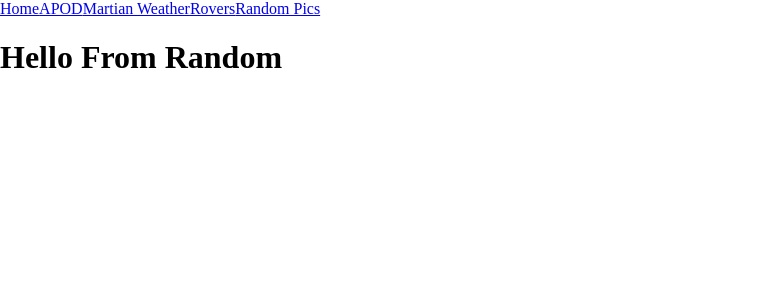
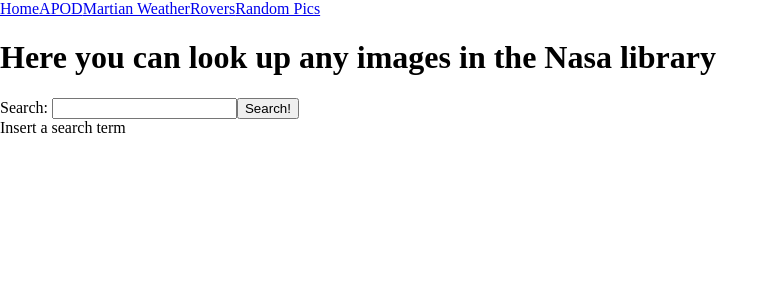
Before and after one commit to YouFaraj/SpaceExploration, a React app: page /random in a window 1280 px wide. Shown: the top 300 px of the page, without its empty margins (0-779 px from the left). Built offline with nearby package versions, Linux system fonts and the light colour scheme; the HTML template or start-up script is replaced by a standard one.

Commit message:
random functionality working

```diff
--- a/src/Components/Navbar/Navbar.jsx
+++ b/src/Components/Navbar/Navbar.jsx
@@ -3,7 +3,7 @@
 import {Link} from 'react-router-dom';
 
 const Navbar = () => {
-  // [route, word] creates links, can add more if needed place in order needed
+  // [route, word] creates links. Can add more if needed. Place in order desired
   var navElements = [['/', 'Home'], ['/imageOfTheDay', 'APOD'], ['/weather', 'Martian Weather'], ['/rover', 'Rovers'], ['/random', 'Random Pics']]
   return (
     <div className={styles.container}>
--- a/src/Components/Random/Random.jsx
+++ b/src/Components/Random/Random.jsx
@@ -1,9 +1,24 @@
-import React from 'react';
-
+import React, {useState} from 'react';
+import axios from 'axios';
+import CardList from './subComponents/CardList/CardList.jsx';
 
 const Random = () => {
+  const [searchTerm, setSearchTerm] = useState('')
+  const [term, setTerm] = useState('');
+
+  // helper functions
+  const updateTerm = (e) => setTerm(e.target.value);
+  const updateSearchTerm = (e) => setSearchTerm(term);
+
   return (
-    <h1>Hello From Random</h1>
+    <div>
+      <h1>Here you can look up any images in the Nasa library</h1>
+      <label>
+        Search: <input onChange={updateTerm} value={term} type="text" />
+      </label>
+      <button type="submit" onClick={updateSearchTerm}>Search!</button><br></br>
+      {searchTerm === ''? "Insert a search term" : <CardList term={searchTerm} />}
+    </div>
   )
 }
 
--- /dev/null
+++ b/src/Components/Random/subComponents/Card/Card.jsx
@@ -0,0 +1,10 @@
+import React from 'react';
+
+
+const Card = ({data}) => {
+  return (
+    <img src={data} alt="" width="400" height="400" />
+  )
+}
+
+export default Card;
--- /dev/null
+++ b/src/Components/Random/subComponents/CardList/CardList.jsx
@@ -0,0 +1,31 @@
+import React, {useState, useEffect} from 'react';
+import Card from '../Card/Card.jsx';
+import axios from 'axios';
+
+
+const CardList = ({term}) => {
+  const [images, setImages] = useState('')
+
+  //helper functions
+  // limits the images to 5 and shapes the data to an array of urls
+  const firstFiveImages = (images, imageArray = []) => {
+    for(var image of images) {
+      if(imageArray.length === 5) return imageArray;
+      imageArray.push(image.links[0].href)
+    }
+    return imageArray;
+  }
+
+  useEffect(() => {
+    axios.get(`/api/random/${term}`)
+    .then(response => setImages(response.data))
+    .catch(err => console.error("FROM RANDOM CARDLIST: ", err))
+  }, [images])
+
+  const fiveImages = firstFiveImages(images);
+  return (
+    typeof images === "string" ? "Loading" : fiveImages.map((elm, index) => <Card key={index} data={elm} />)
+  )
+}
+
+export default CardList
```
Also changed, not shown: src/Components/Random/subComponents/Card/Card.modules.css (added), src/Components/Random/subComponents/CardList/CardList.modules.css (added), 1 other file (tests, documents, lock files or other folders).
